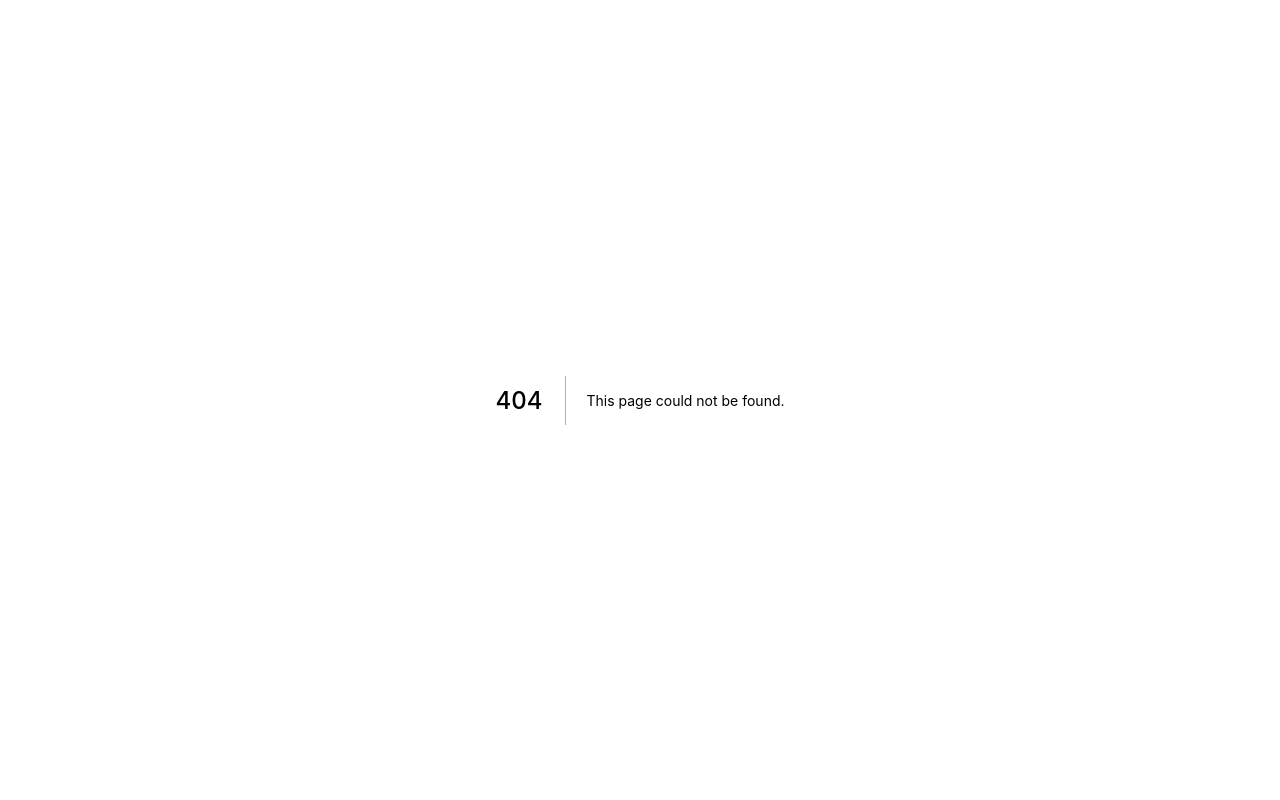
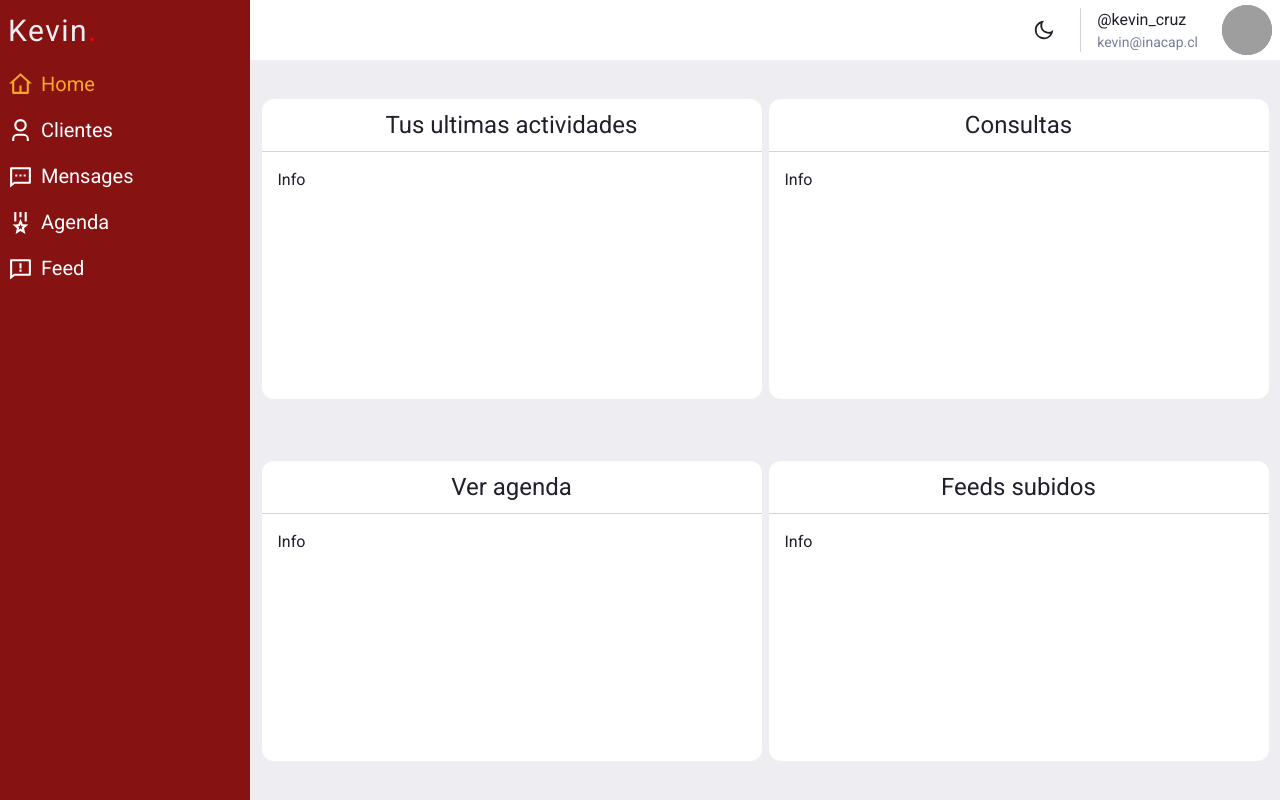
Before and after one commit to kevinmcruzp/dux_vitae_frontend, a Next.js app: page /home in a window 1280 px wide. Before the commit this address had no page. Built offline with nearby package versions, Linux system fonts and the light colour scheme; grey boxes are pictures that could not be loaded; a web font is replaced by a local one.

Commit message:
feat: Adicionando uma porraiada de coisas

```diff
--- a/package.json
+++ b/package.json
@@ -12,13 +12,15 @@
     "@chakra-ui/react": "^1.8.8",
     "@emotion/react": "11",
     "@emotion/styled": "11",
+    "@hookform/resolvers": "^2.8.8",
     "axios": "^0.27.2",
     "framer-motion": "6",
     "next": "12.1.5",
     "react": "18.1.0",
     "react-dom": "18.1.0",
     "react-hook-form": "^7.30.0",
-    "react-icons": "^4.3.1"
+    "react-icons": "^4.3.1",
+    "yup": "^0.32.11"
   },
   "devDependencies": {
     "@commitlint/cli": "^16.2.4",
--- /dev/null
+++ b/src/components/Grid/index.tsx
@@ -0,0 +1,26 @@
+import { Center, Divider, Flex, Text } from "@chakra-ui/react";
+import { ReactNode } from "react";
+import { useColors } from "../../hooks/useColors";
+
+type GridProps = {
+  title: string
+  children: ReactNode
+}
+
+export function Grid({ title, children }: GridProps) {
+  const { colors } = useColors();
+
+  return (
+    <Flex w='500px' h='300px' flexDir='column' borderRadius='12px' bg={colors.bgHover} >
+      <Center>
+        <Text fontSize='2xl' py={2} color={colors.color} >{title}</Text>
+      </Center>
+
+      <Divider color={colors.divider} />
+
+      <Flex p={4} >
+        {children}
+      </Flex>
+    </Flex>
+  )
+}
--- /dev/null
+++ b/src/components/Header/index.tsx
@@ -0,0 +1,31 @@
+import { Divider, Flex, Text } from "@chakra-ui/react";
+import { useColors } from "../../hooks/useColors";
+import { MenuUser } from "../MenuUser";
+import { ThemeSwitcher } from "../ThemeSwitcher";
+
+export function Header() {
+  const { colors } = useColors();
+
+  return (
+    <Flex
+      w='calc(100vw - 250px)'
+      h='60px'
+      align='center'
+      justify='flex-end'
+      bg={colors.bgHover}
+      p={2}
+      gap={4}
+    >
+      <ThemeSwitcher color={colors.color} />
+
+      <Divider orientation="vertical" />
+
+      <Flex flexDir='column' mr={2} >
+        <Text color={colors.color} >@kevin_cruz</Text>
+        <Text fontSize='14px' color={colors.divider} >kevin@inacap.cl</Text>
+      </Flex>
+
+      <MenuUser />
+    </Flex>
+  )
+}
--- /dev/null
+++ b/src/components/MenuUser/index.tsx
@@ -0,0 +1,34 @@
+import { Avatar, Menu, MenuButton, MenuItem, MenuList } from "@chakra-ui/react";
+import Router from "next/router";
+import { useColors } from "../../hooks/useColors";
+
+export function MenuUser() {
+  const { colors } = useColors();
+
+  function handleSignOut() {
+    Router.push('/')
+  }
+
+  return (
+    <Menu autoSelect={false} direction='rtl' isLazy>
+      <MenuButton
+        as={Avatar}
+        src='https://avatars.githubusercontent.com/u/59587859?v=4'
+        variant='outline'
+        aria-label='Options'
+        cursor='pointer'
+        w='50px'
+        h='50px'
+      />
+      <MenuList bg={colors.bgHover} borderColor={colors.divider} >
+        <MenuItem
+          color={colors.color}
+          _hover={{ bg: colors.bg }}
+          onClick={handleSignOut}
+        >
+          Salir
+        </MenuItem>
+      </MenuList>
+    </Menu>
+  )
+}
--- /dev/null
+++ b/src/components/Sidebar/ActiveLink.tsx
@@ -0,0 +1,52 @@
+import { useColorMode } from '@chakra-ui/react'
+import Link, { LinkProps } from 'next/link'
+import { useRouter } from 'next/router'
+import { cloneElement, ReactElement } from 'react'
+import { useColors } from '../../hooks/useColors'
+
+interface ActiveLinkProps extends LinkProps {
+  children: ReactElement
+  shouldMatchExactHref?: boolean
+  colorCustom?: string
+}
+
+export function ActiveLink({
+  children,
+  shouldMatchExactHref = false,
+  colorCustom = 'white',
+  ...rest
+}: ActiveLinkProps) {
+  const { colorMode } = useColorMode()
+  const { asPath } = useRouter()
+
+  const { colors } = useColors()
+
+  let isActive = false
+
+  if (shouldMatchExactHref && (asPath === rest.href || asPath === rest.as)) {
+    isActive = true
+  }
+
+  if (!shouldMatchExactHref
+    && (asPath.startsWith(String(rest.href)) || asPath.startsWith(String(rest.as)))
+  ) {
+    isActive = true
+  }
+
+  return (
+    <Link {...rest}>
+      {cloneElement(children, {
+        color:
+          colorMode === 'light'
+            ? (isActive
+              ? colors.secondary
+              : colorCustom
+            )
+            : (isActive
+              ? colors.secondary
+              : colorCustom
+            ),
+      })}
+    </Link>
+  )
+}
--- /dev/null
+++ b/src/components/Sidebar/index.tsx
@@ -0,0 +1,100 @@
+import { Flex, Text } from "@chakra-ui/react";
+import { RiFeedbackLine, RiHome4Line, RiMedal2Line, RiMessage2Line, RiUser3Line } from "react-icons/ri";
+import { Logo } from "../../assets/Logo";
+import { useColors } from "../../hooks/useColors";
+import { ActiveLink } from "./ActiveLink";
+
+export function Sidebar() {
+  const { colors } = useColors()
+
+  return (
+    <Flex
+      position='sticky'
+      top='0'
+      h='100vh'
+      minW='250px'
+      maxW='250px'
+      bg={colors.primary}
+      flexDir='column'
+    >
+      <Flex p={2}>
+        <Logo />
+      </Flex>
+
+      <ActiveLink href='/home'>
+        <Flex
+          p={2}
+          cursor='pointer'
+          transition='0.2s filter'
+          bg={colors.primary}
+          _hover={{ filter: 'brightness(120%)' }}
+          align='center'
+          gap={2}
+        >
+          <RiHome4Line size='25px' />
+          <Text fontSize='xl'>Home</Text>
+        </Flex>
+      </ActiveLink>
+
+      <ActiveLink href='/clients'>
+        <Flex
+          p={2}
+          cursor='pointer'
+          transition='0.2s filter'
+          bg={colors.primary}
+          _hover={{ filter: 'brightness(120%)' }}
+          align='center'
+          gap={2}
+        >
+          <RiUser3Line size='25px' />
+          <Text fontSize='xl'>Clientes</Text>
+        </Flex>
+      </ActiveLink>
+
+      <ActiveLink href='#'>
+        <Flex
+          p={2}
+          cursor='pointer'
+          transition='0.2s filter'
+          bg={colors.primary}
+          _hover={{ filter: 'brightness(120%)' }}
+          align='center'
+          gap={2}
+        >
+          <RiMessage2Line size='25px' />
+          <Text fontSize='xl'>Mensages</Text>
+        </Flex>
+      </ActiveLink>
+
+      <ActiveLink href='#'>
+        <Flex
+          p={2}
+          cursor='pointer'
+          transition='0.2s filter'
+          bg={colors.primary}
+          _hover={{ filter: 'brightness(120%)' }}
+          align='center'
+          gap={2}
+        >
+          <RiMedal2Line size='25px' />
+          <Text fontSize='xl'>Agenda</Text>
+        </Flex>
+      </ActiveLink>
+
+      <ActiveLink href='#'>
+        <Flex
+          p={2}
+          cursor='pointer'
+          transition='0.2s filter'
+          bg={colors.primary}
+          _hover={{ filter: 'brightness(120%)' }}
+          align='center'
+          gap={2}
+        >
+          <RiFeedbackLine size='25px' />
+          <Text fontSize='xl'>Feed</Text>
+        </Flex>
+      </ActiveLink>
+    </Flex>
+  )
+}
--- a/src/hooks/useColors.tsx
+++ b/src/hooks/useColors.tsx
@@ -25,7 +25,7 @@ export function ColorsProvider({ children }: ColorsProviderProps) {
 
   const bg = useColorModeValue('gray.50', 'gray.900')
   const bgHover = useColorModeValue('white', 'gray.800')
-  const divider = 'gray.200'
+  const divider = useColorModeValue('gray.400', 'gray.200')
   const color = useColorModeValue('gray.800', 'white')
   const primary = 'red.700'
   const secondary = 'yellow.800'
--- a/src/pages/_app.tsx
+++ b/src/pages/_app.tsx
@@ -1,5 +1,8 @@
-import { ChakraProvider } from "@chakra-ui/react";
+import { ChakraProvider, Flex } from "@chakra-ui/react";
 import type { AppProps } from "next/app";
+import Router from "next/router";
+import { Header } from "../components/Header";
+import { Sidebar } from "../components/Sidebar";
 import { ColorsProvider } from "../hooks/useColors";
 import { theme } from "../styles/theme";
 
@@ -7,7 +10,13 @@ function MyApp({ Component, pageProps }: AppProps) {
   return (
     <ChakraProvider theme={theme}>
       <ColorsProvider >
-        <Component {...pageProps} />
+        <Flex>
+          {Router.pathname === '/' ? null : <Sidebar />}
+          <Flex flexDir='column' >
+            {Router.pathname === '/' ? null : <Header />}
+            <Component {...pageProps} />
+          </Flex>
+        </Flex>
       </ColorsProvider>
     </ChakraProvider>
   );
--- /dev/null
+++ b/src/pages/home.tsx
@@ -0,0 +1,29 @@
+import { Flex, SimpleGrid, Text } from "@chakra-ui/react";
+import { Grid } from "../components/Grid";
+import { useColors } from "../hooks/useColors";
+
+export default function Home() {
+  const { colors } = useColors();
+
+  return (
+    <Flex bg={colors.bg} flex='1' p={[2, 4, 6]} >
+      <SimpleGrid columns={2} spacing={8} w='100%' alignItems='center' justifyItems='center' >
+        <Grid title='Tus ultimas actividades' >
+          <Text color={colors.color} >Info</Text>
+        </Grid>
+
+        <Grid title='Consultas' >
+          <Text color={colors.color} >Info</Text>
+        </Grid>
+
+        <Grid title='Ver agenda' >
+          <Text color={colors.color} >Info</Text>
+        </Grid>
+
+        <Grid title='Feeds subidos' >
+          <Text color={colors.color} >Info</Text>
+        </Grid>
+      </SimpleGrid>
+    </Flex>
+  )
+}
```
Also changed, not shown: src/pages/clients.tsx (added, +12 -0 lines), src/pages/index.tsx (+49 -6 lines), 1 other file (tests, documents, lock files or other folders).
